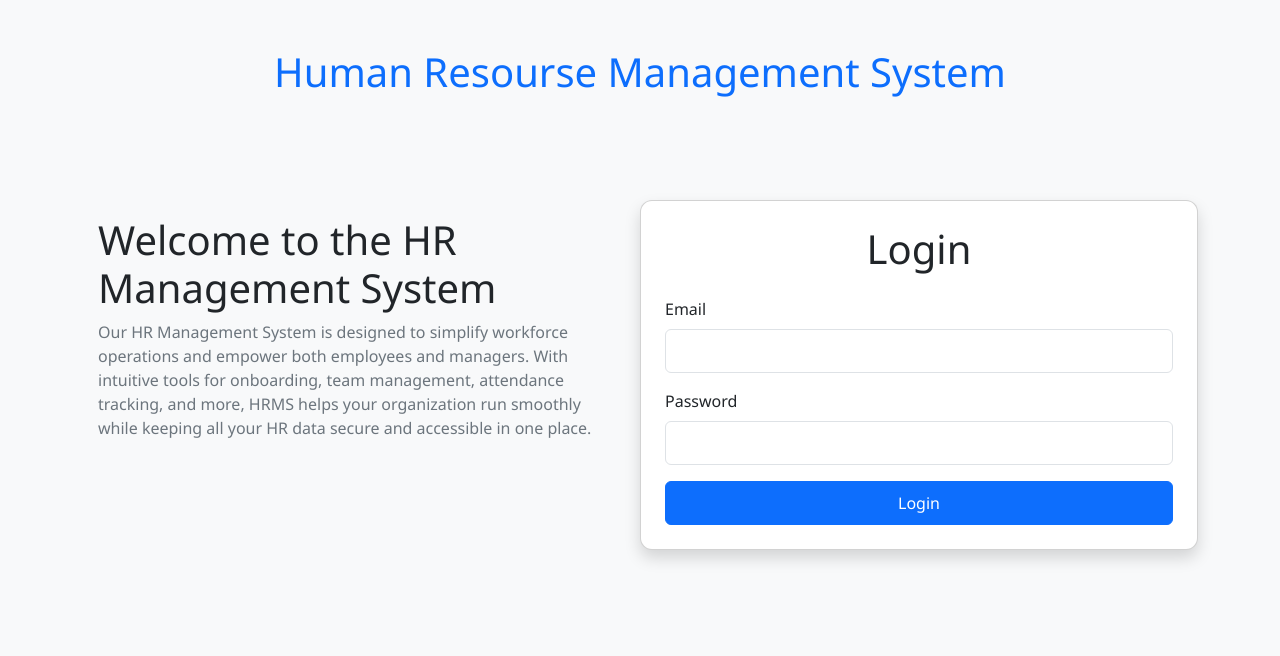
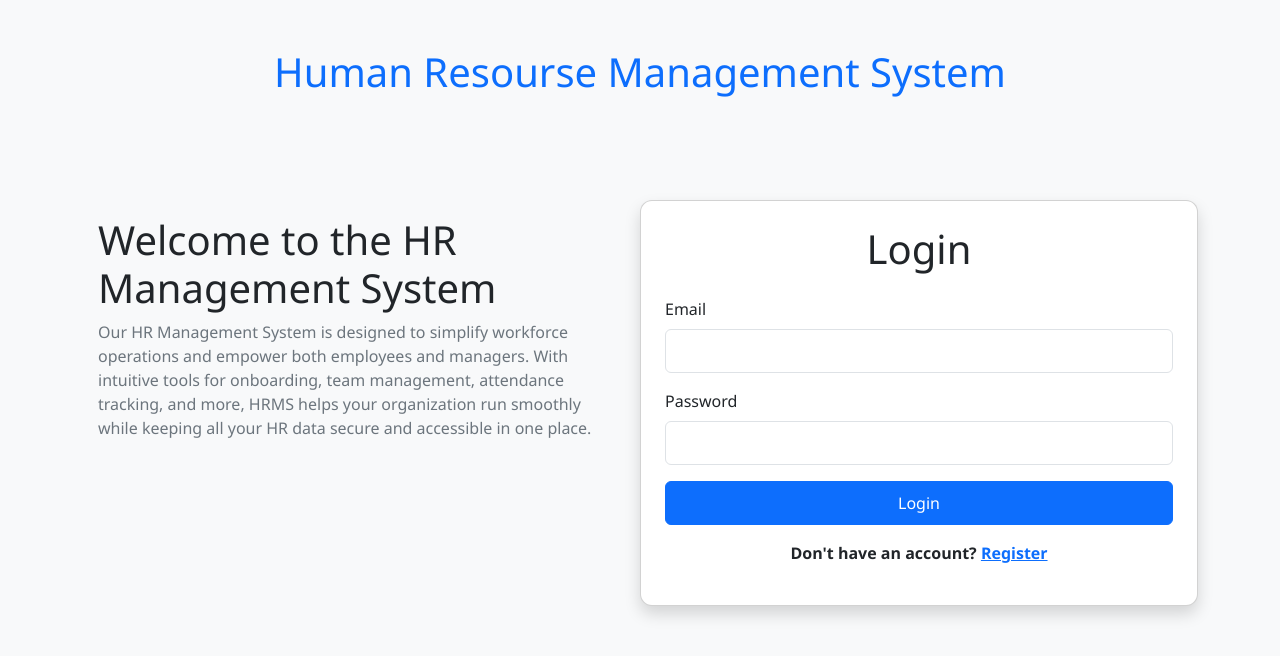
Before and after one commit to prasanna-07071999/hrms, a React (Create React App) app in the folder frontend/: page /login in a window 1280 px wide. Shown: the top 656 px of the page. Built offline with nearby package versions, Linux system fonts and the light colour scheme.

Commit message:
Added some features

```diff
--- a/frontend/src/pages/Login.jsx
+++ b/frontend/src/pages/Login.jsx
@@ -77,6 +77,11 @@ const Login = () => {
                             </button>
                         </div>
                     </form>
+                   <div className="text-center mt-3">
+                        <p className="fw-bold">
+                            Don't have an account? <a href="/register" className="text-primary">Register</a>
+                        </p>
+                    </div>
                 </div>
         </div>
     </div>
--- a/frontend/src/services/api.js
+++ b/frontend/src/services/api.js
@@ -4,7 +4,6 @@ const api = axios.create({
   baseURL: "http://localhost:5000/api",
 });
 
-// Add token automatically
 api.interceptors.request.use((config) => {
   const token = localStorage.getItem("token");
   if (token) {
```
